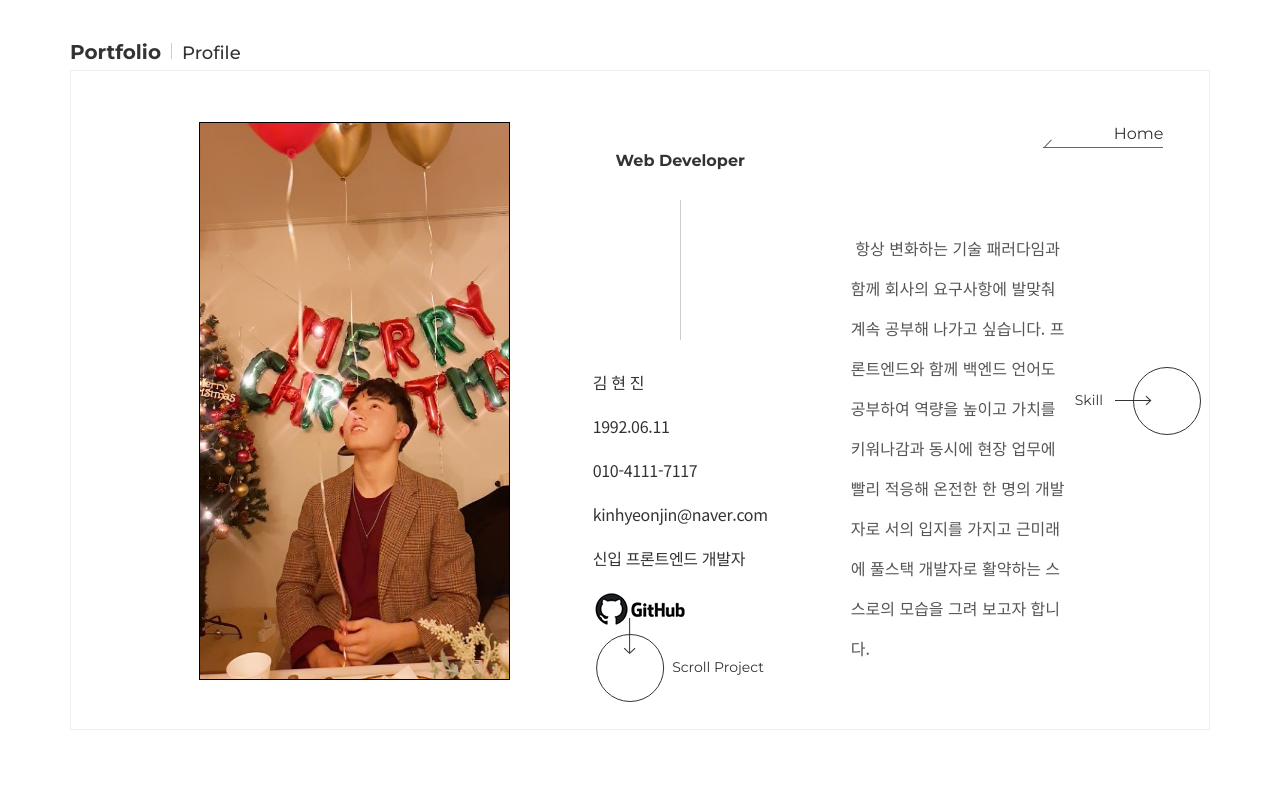
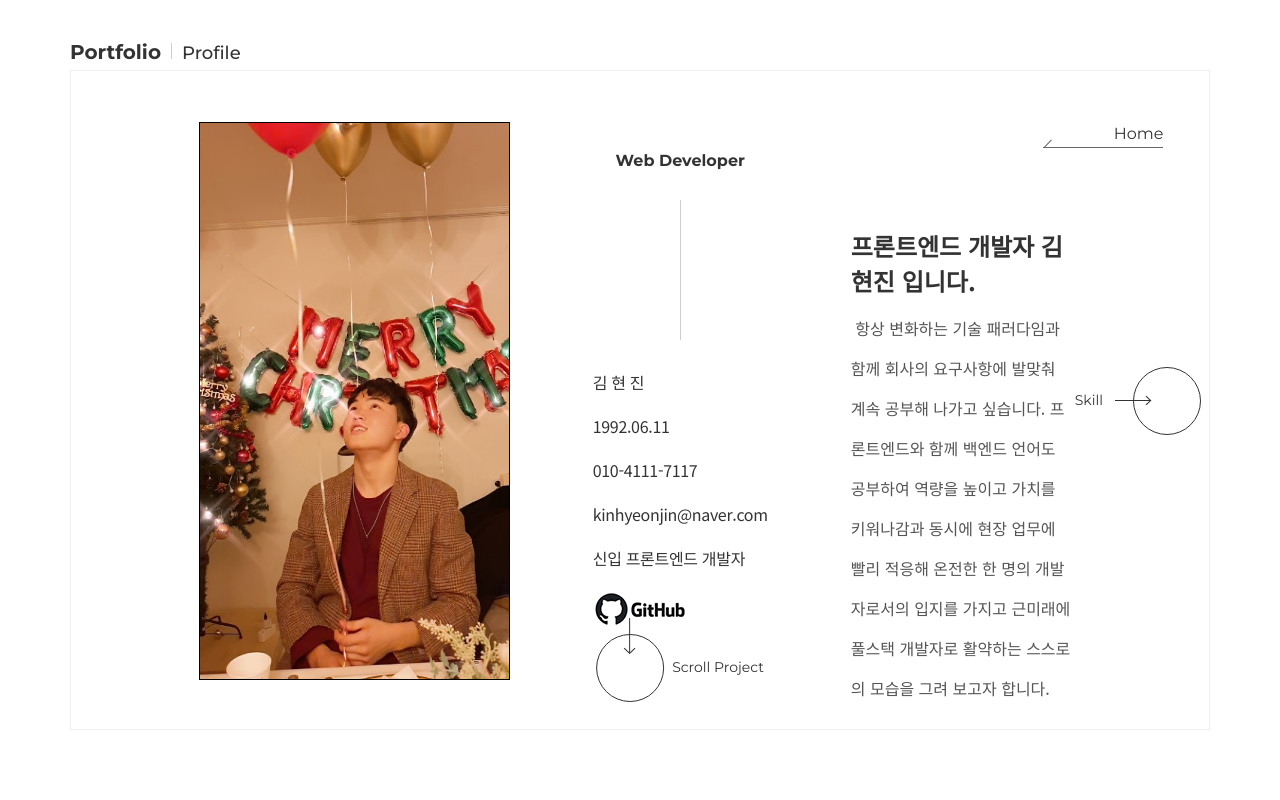
Before and after one commit to Greatisland/greatisland.github.io, a plain HTML site: page index.html in a window 1280 px wide. Both pictures are taken after a click on the element "Profile". Shown: the top 800 px of the page. Drawn offline with nearby package versions, Linux system fonts and the light colour scheme.

Commit message:
profile 변경

```diff
--- a/css/main.css
+++ b/css/main.css
@@ -515,6 +515,10 @@ body {
   padding: 12% 1% 0 0;
 }
 
+.profile .text_right h2 {
+  margin: 0 0 10px;
+}
+
 .profile .text_right .txt01 {
   line-height: 40px;
   color: #555;
--- a/index.html
+++ b/index.html
@@ -75,14 +75,14 @@
       <div class="text_right">
         <input type="radio" id="text01" name="radio" checked>
         <input type="radio" id="text02" name="radio">
+        <h2>프론트엔드 개발자 김현진 입니다.</h2>
         <p class="txt01">
           &nbsp;항상 변화하는 기술 패러다임과 함께 회사의 요구사항에 발맞춰 계속 공부해
           나가고 싶습니다. 프론트엔드와 함께 백엔드 언어도 공부하여 역량을 높이고
-          가치를 키워나감과 동시에 현장 업무에 빨리 적응해 온전한 한 명의 개발자로
-          서의 입지를 가지고 근미래에 풀스택 개발자로 활약하는 스스로의 모습을 그려
+          가치를 키워나감과 동시에 현장 업무에 빨리 적응해 온전한 한 명의 개발자로서의
+           입지를 가지고 근미래에 풀스택 개발자로 활약하는 스스로의 모습을 그려
           보고자 합니다.
         </p>
-        <p class="txt02">
         </p>
         <div class="label_box">
           <label for="text01" class="radio_btn"></label>
```
